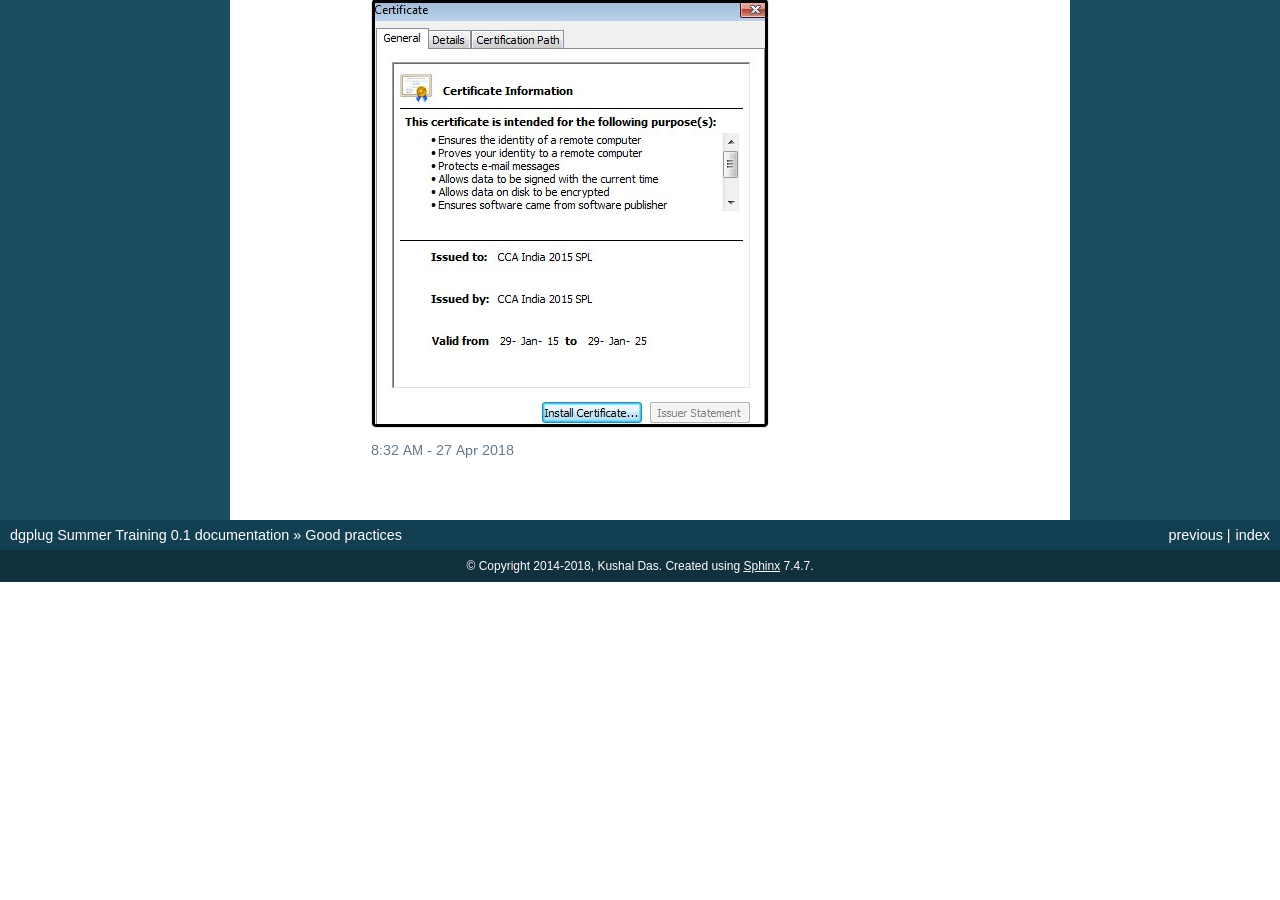
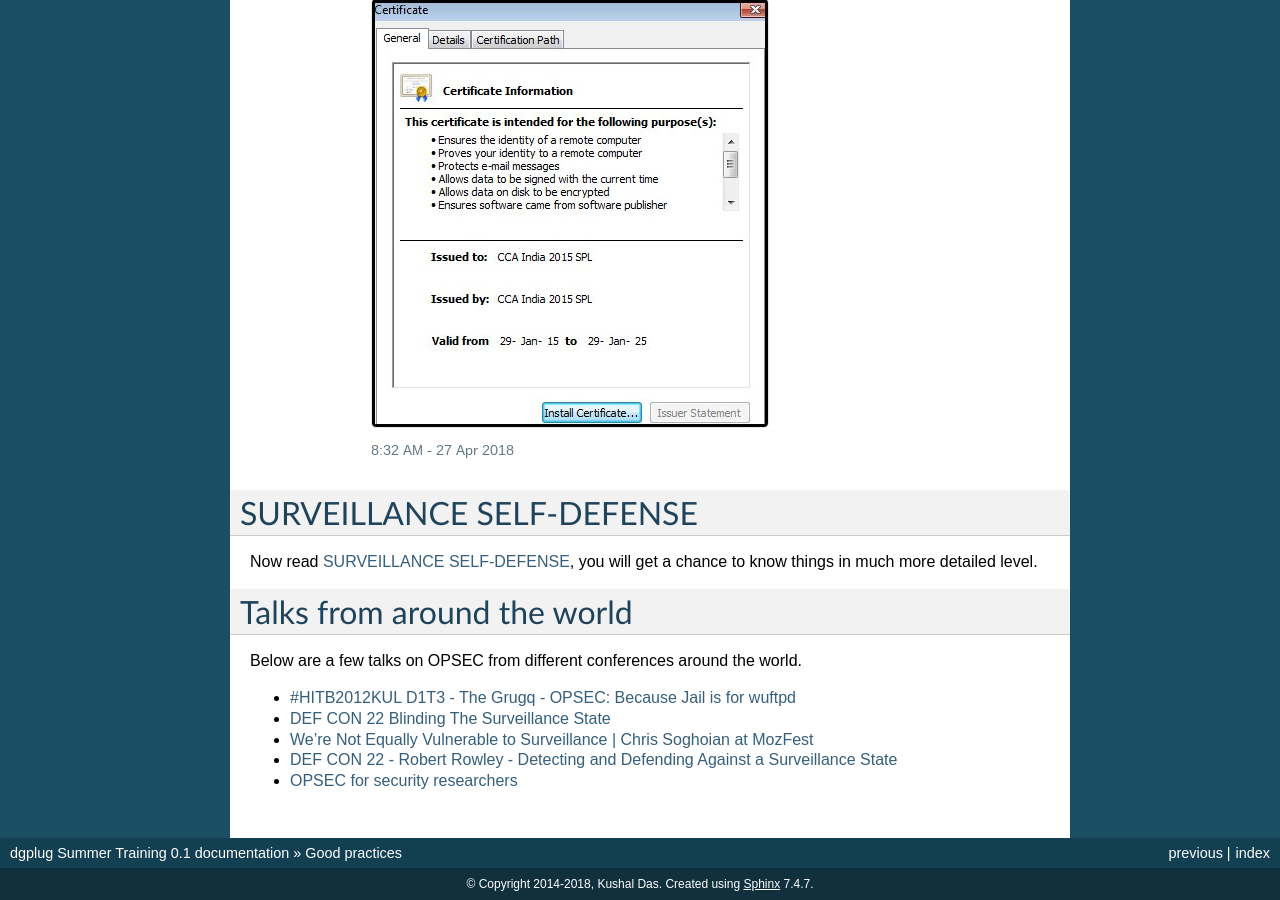
Before and after one commit to kushaldas/summertraining, a Sphinx documentation site: the page built from docs/opsec.rst, in a window 1280 px wide and 900 px high, scrolled down 2991 px. Built offline with Sphinx 7.4.7, drawn with Linux system fonts in a browser that asks for light colours; before the commit the page ends 3573 px from its top, so only the background shows below that; some of the changed text lies outside the part shown.

Commit message:
Adds some video talk links

```diff
--- a/docs/opsec.rst
+++ b/docs/opsec.rst
@@ -175,3 +175,22 @@ But, the same is `already blacklisted
 for issuing fake certificates.
 
 .. figure:: img/nciipc_dont.png
+
+
+SURVEILLANCE SELF-DEFENSE
+==========================
+
+Now read `SURVEILLANCE SELF-DEFENSE <https://ssd.eff.org/>`_, you will get a
+chance to know things in much more detailed level.
+
+
+Talks from around the world
+============================
+
+Below are a few talks on OPSEC from different conferences around the world.
+
+- `#HITB2012KUL D1T3 - The Grugq - OPSEC: Because Jail is for wuftpd <https://www.youtube.com/watch?v=9XaYdCdwiWU>`_
+- `DEF CON 22 Blinding The Surveillance State <https://www.youtube.com/watch?v=xCH_q-xn760&t=3s>`_
+- `We’re Not Equally Vulnerable to Surveillance | Chris Soghoian at MozFest <https://www.youtube.com/watch?v=zTZbrkV3bs8>`_
+- `DEF CON 22 - Robert Rowley - Detecting and Defending Against a Surveillance State <https://www.youtube.com/watch?v=d5jqV06Yijw>`_
+- `OPSEC for security researchers <https://www.youtube.com/watch?v=MXDCsSZ7g_0&t=1515s>`_
```
